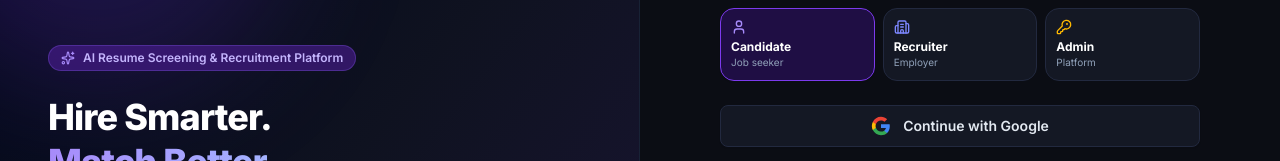
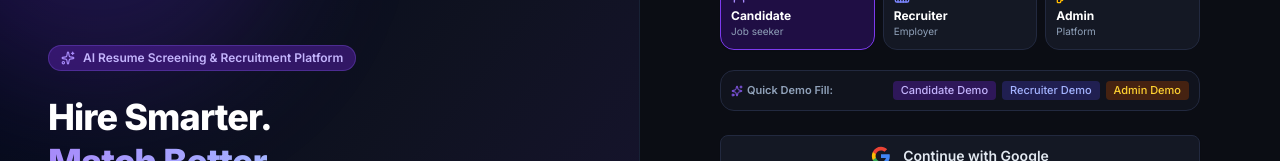
Before and after one commit to sundhip/Resumio, a React (Vite) app: page / in a window 1280 px wide. Shown: the part 199-360 px from the top of the page. Built offline with nearby package versions, Linux system fonts and the light colour scheme; no server answers.

Commit message:
fix(auth): add one-click demo credentials and dynamic API URL support

```diff
--- a/src/pages/admin/ResearchPipelinePage.tsx
+++ b/src/pages/admin/ResearchPipelinePage.tsx
@@ -35,12 +35,13 @@ export const ResearchPipelinePage: React.FC = () => {
   // Matching & Ranking Evaluation State
   const [matchingEval, setMatchingEval] = useState<any>(null);
 
-  const token = localStorage.getItem('token');
+  const token = localStorage.getItem('resumio_token') || localStorage.getItem('token');
+  const apiBase = (import.meta as any).env?.VITE_API_BASE_URL || '/api';
 
   // Fetch Matching Evaluation
   const fetchMatchingEvaluation = async () => {
     try {
-      const res = await fetch('/api/research/evaluation/matching', {
+      const res = await fetch(`${apiBase}/research/evaluation/matching`, {
         headers: { Authorization: `Bearer ${token}` },
       });
       if (res.ok) {
@@ -57,7 +58,7 @@ export const ResearchPipelinePage: React.FC = () => {
     setLoading(true);
     setError(null);
     try {
-      const res = await fetch('/api/research/dataset/summary', {
+      const res = await fetch(`${apiBase}/research/dataset/summary`, {
         headers: { Authorization: `Bearer ${token}` },
       });
       if (!res.ok) throw new Error('Failed to fetch dataset summary');
@@ -73,7 +74,7 @@ export const ResearchPipelinePage: React.FC = () => {
   // Fetch Experiment Results & History
   const fetchResults = async () => {
     try {
-      const res = await fetch('/api/research/results', {
+      const res = await fetch(`${apiBase}/research/results`, {
         headers: { Authorization: `Bearer ${token}` },
       });
       if (res.ok) {
@@ -95,7 +96,7 @@ export const ResearchPipelinePage: React.FC = () => {
     setLoading(true);
     setError(null);
     try {
-      const res = await fetch('/api/research/augment', {
+      const res = await fetch(`${apiBase}/research/augment`, {
         method: 'POST',
         headers: {
           'Content-Type': 'application/json',
@@ -119,7 +120,7 @@ export const ResearchPipelinePage: React.FC = () => {
     setLoading(true);
     setError(null);
     try {
-      const res = await fetch('/api/research/evaluate', {
+      const res = await fetch(`${apiBase}/research/evaluate`, {
         method: 'POST',
         headers: {
           'Content-Type': 'application/json',
@@ -141,7 +142,7 @@ export const ResearchPipelinePage: React.FC = () => {
 
   // Export CSV
   const handleExportCsv = () => {
-    window.open('/api/research/export?format=csv', '_blank');
+    window.open(`${apiBase}/research/export?format=csv`, '_blank');
   };
 
   return (
--- a/src/pages/auth/AuthPage.tsx
+++ b/src/pages/auth/AuthPage.tsx
@@ -61,6 +61,22 @@ export const AuthPage: React.FC = () => {
     } else {
       setEmail('');
       setPassword('');
+    }
+  };
+
+  const handleFillDemo = (role: 'candidate' | 'recruiter' | 'admin') => {
+    setRoleMode(role);
+    setIsRegistering(false);
+    setErrorMessage(null);
+    if (role === 'admin') {
+      setEmail('admin@resumio.ai');
+      setPassword('AdminPass123!');
+    } else if (role === 'recruiter') {
+      setEmail('recruiter@resumio.demo');
+      setPassword('Recruiter@123');
+    } else {
+      setEmail('candidate@resumio.demo');
+      setPassword('Candidate@123');
     }
   };
 
@@ -308,6 +324,36 @@ export const AuthPage: React.FC = () => {
               <p className="text-xs font-bold text-slate-900 dark:text-white">Admin</p>
               <p className="text-[10px] text-slate-500 dark:text-slate-400 truncate">Platform</p>
             </button>
+          </div>
+
+          {/* Quick Demo Pre-fill helper */}
+          <div className="p-2.5 rounded-card bg-slate-50 dark:bg-surface-dark-card/60 border border-slate-200/80 dark:border-surface-dark-border text-xs flex flex-wrap items-center justify-between gap-1.5">
+            <span className="text-[11px] font-semibold text-slate-500 dark:text-slate-400 flex items-center gap-1">
+              <Sparkles className="w-3 h-3 text-brand-500" /> Quick Demo Fill:
+            </span>
+            <div className="flex items-center gap-1.5 flex-wrap">
+              <button
+                type="button"
+                onClick={() => handleFillDemo('candidate')}
+                className="px-2 py-0.5 rounded text-[11px] font-medium bg-brand-100 hover:bg-brand-200 text-brand-700 dark:bg-brand-900/50 dark:text-brand-300 dark:hover:bg-brand-900 transition-colors"
+              >
+                Candidate Demo
+              </button>
+              <button
+                type="button"
+                onClick={() => handleFillDemo('recruiter')}
+                className="px-2 py-0.5 rounded text-[11px] font-medium bg-indigo-100 hover:bg-indigo-200 text-indigo-700 dark:bg-indigo-900/50 dark:text-indigo-300 dark:hover:bg-indigo-900 transition-colors"
+              >
+                Recruiter Demo
+              </button>
+              <button
+                type="button"
+                onClick={() => handleFillDemo('admin')}
+                className="px-2 py-0.5 rounded text-[11px] font-medium bg-amber-100 hover:bg-amber-200 text-amber-700 dark:bg-amber-900/50 dark:text-amber-300 dark:hover:bg-amber-900 transition-colors"
+              >
+                Admin Demo
+              </button>
+            </div>
           </div>
 
           {/* Google Authentication Button */}
```
